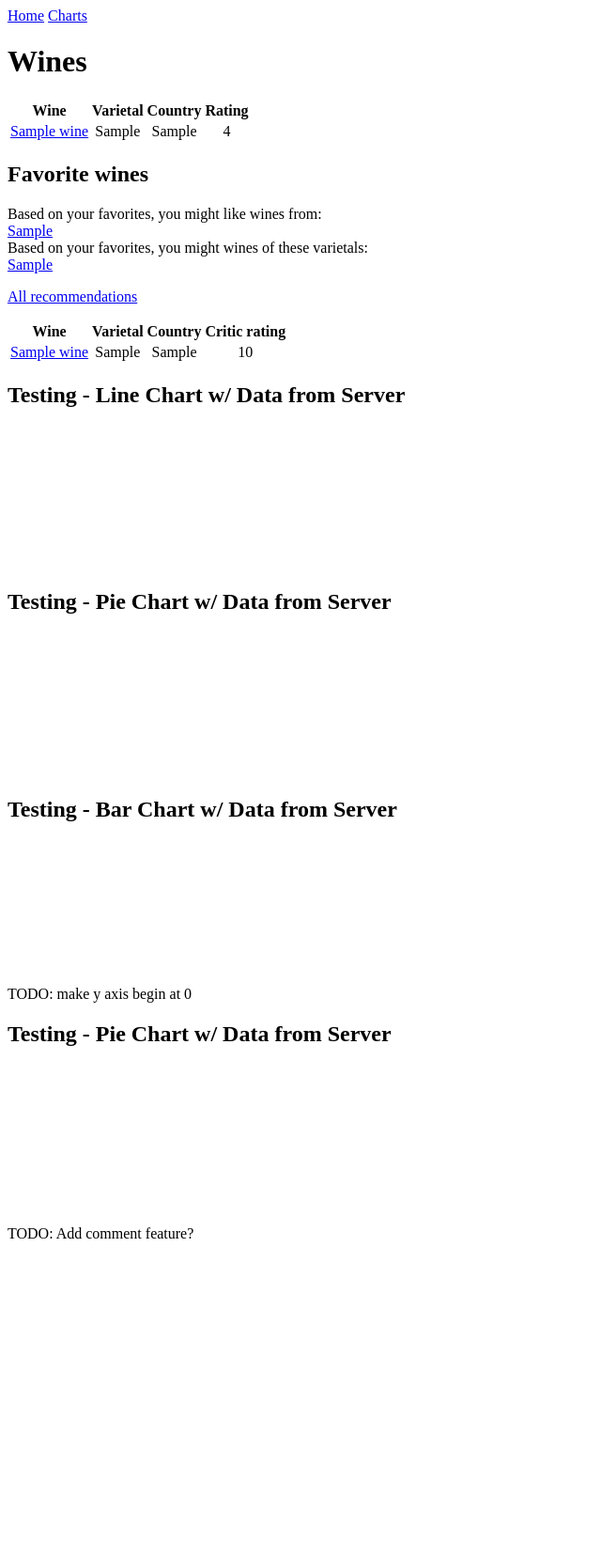
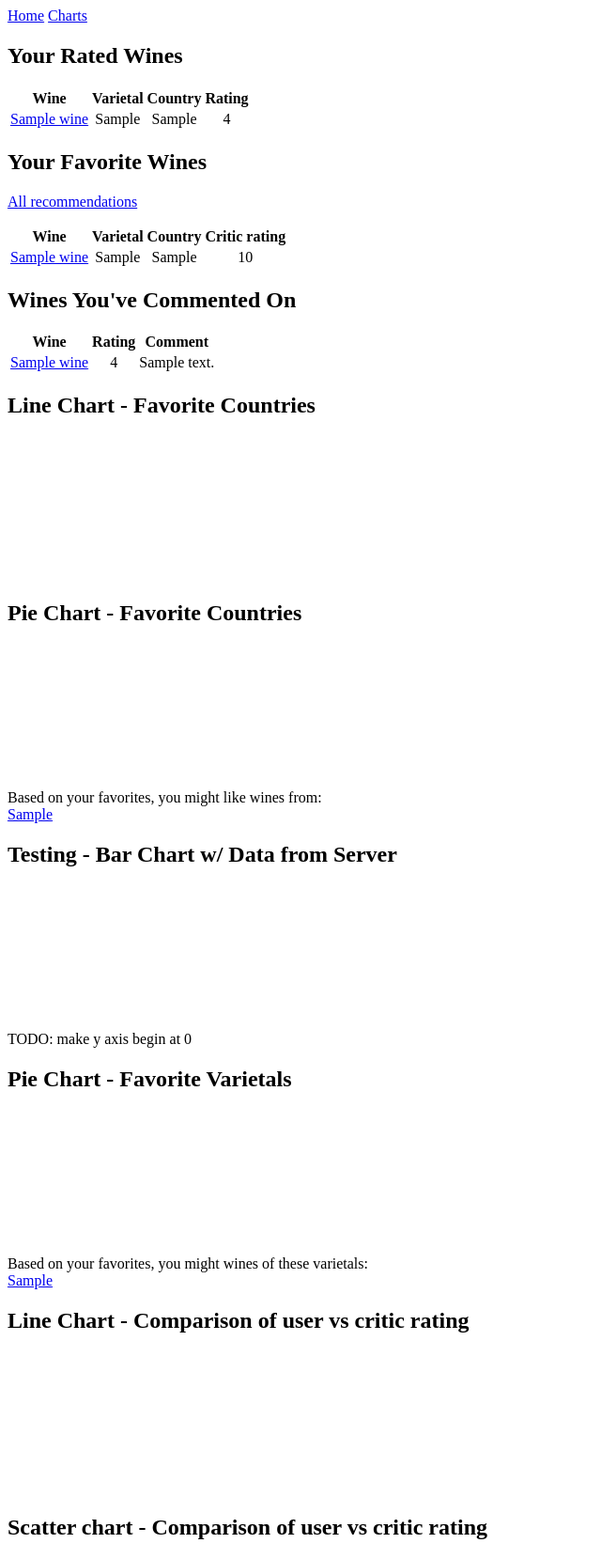
Before and after one commit to lyndabanh/Hackbright-Capstone-Topnote, a Flask app: page /users/1 in a window 1280 px wide. Shown: the top 1659 px of the page at 94% size, without its empty margins (0-640 px from the left). Before the commit the page ends 1318 px from the top, so only its background shows below. Run offline with Flask 2, Linux system fonts and the light colour scheme; tables that the repository leaves empty hold one stand-in row (values such as "Sample post"); data that the repository does not hold is empty; a map, chart or similar area stays blank; some libraries are stand-ins or nearby versions.

Commit message:
Wine_details page has wine meta data, forms for favorite/rate/comment, table of ratings and average rating. One form for rating and commenting, but independent rating/commenting or independent updating of rating/commenting buggy.

```diff
--- a/server.py
+++ b/server.py
@@ -102,20 +102,6 @@ def log_out():
     return redirect('/')
 
 
-# @app.route('/wines')
-# def all_wines():
-#     """Display all wines."""
-
-#     wines = crud.all_wines()
-
-#     if 'user_id' in session:
-#     #why does 'in session:' not work after you log in, then log out?
-#         user = crud.get_user_by_id(session['user_id'])
-#         return render_template('all_wines.html', wines=wines, user=user)
-
-#     else:
-#         return render_template('all_wines.html', wines=wines)
-
 @app.route('/wines')
 def all_wines():
     """Display wine countries"""
@@ -165,59 +151,100 @@ def wines_by_variety(variety):
     else:
         return render_template('wine_by_variety.html', wines=wines)
 
+# #code for smaller wine details page and wine details ratings on diff page
+# @app.route('/wines/<int:wine_id>')
+# def wine_by_id(wine_id):
 
+#     wine = crud.get_wine_by_id(wine_id)
+
+#     #Query to see if current user whose logged in already rated this wine
+#     #If the user already rated this wine, add an if conditional to the html page
+#     #In the html page, include a message that says you've already rated this and give option to update/edit your rating
+#     #Render update rating form
+
+#     if session:
+#         # user_id = session['user_id']
+#         user = crud.get_user_by_id(session['user_id'])
+#         current_users_rating = crud.get_rating_by_user_id_and_wine_id(user.user_id, wine_id)
+#         favorites = crud.get_favorites_by_wine_id(wine_id)
+#         num_favorites = len(favorites)
+#         current_users_fav = crud.get_favorite_by_user_id_and_wine_id(user.user_id, wine_id)
+#         return render_template('wine_details.html', wine_id=wine_id,
+#                                                     wine=wine,
+#                                                     user=user,
+#                                                     current_users_rating=current_users_rating,
+#                                                     num_favorites=num_favorites,
+#                                                     current_users_fav=current_users_fav)
+#     else:
+#         favorites = crud.get_favorites_by_wine_id(wine_id)
+#         num_favorites = len(favorites)
+#         return render_template('wine_details.html', wine_id=wine_id,
+#                                                     wine=wine,
+#                                                     num_favorites=num_favorites)
+
+# # # this app route pairs with app route/view fxn for smaller wine details page + separate wine details ratings page
+# # @app.route('/wines/<int:wine_id>/ratings')
+# # def create_update_or_favorite(wine_id):
+
+# #     user = crud.get_user_by_id(session['user_id'])
+# #     wine = crud.get_wine_by_id(wine_id)
+
+# #     # rating = request.form.get('rating')
+# #     # comment = request.form.get('comment')
+# #     # favorite = request.form.get('favorite')
+
+# #     # new_rating = request.form.get('new_rating')
+# #     # new_comment = request.form.get('new_comment')
+
+
+# #     # #if logged in user makes a new rating, add the rating to the ratings table
+# #     # if rating:
+# #     #     crud.rating(user, wine, rating)
+# #     #     crud.comment(user, wine, comment)
+# #     #     return redirect(f'/wines/{wine_id}')
+# #     # #if logged in user updates a previously created rating, update the rating in the ratings table
+# #     # elif new_rating:
+# #     #     crud.update_rating(user, wine, new_rating)
+# #     #     crud.update_comment(user, wine, new_comment)
+# #     #     return redirect(f'/wines/{wine_id}')
+# #     # elif favorite:
+# #     #     crud.favorite(user,wine)
+# #     #     return redirect(f'/wines/{wine_id}')
+# #     # else:
+# #     #     crud.unfavorite(user.user_id, wine.wine_id)
+# #     #     return redirect(f'/wines/{wine_id}')
+
+# #     #if 1 or more ratings for this wine exist(s), calculate average rating
+# #     ratings = crud.get_ratings_by_wine_id(wine_id)
+# #     if ratings:
+# #         #add ratings to a list
+# #         list_of_ratings = [rating.rating for rating in ratings]
+
+# #         #calculate average and round to tenth
+# #         average = sum(list_of_ratings)/len(list_of_ratings)
+# #         average = round(average,1)
+
+# #         #TODO: Implement the following sorted tabled, if desired
+# #         desc_ordered_ratings = crud.get_and_order_rating_by_wine_id(wine_id)
+# #         return render_template('/wine_ratings.html', user=user,
+# #                                                     wine=wine,
+# #                                                     average=average,
+# #                                                     desc_ordered_ratings=desc_ordered_ratings)
+# #         # return redirect(f'/wines/{wine_id}', user=user, wine=wine, average=average, desc_ordered_ratings=desc_ordered_ratings)
+# #         # return redirect(f'/wines/{wine_id}')
+# #     return render_template('/wine_ratings.html', user=user,
+# #                                                 wine=wine)
+# #     # return redirect(f'/wines/{wine_id}', user=user, wine=wine)
+# #     # return redirect(f'/wines/{wine_id}')
+
+
+# #code for bigger wine details page
 @app.route('/wines/<int:wine_id>')
 def wine_by_id(wine_id):
 
     wine = crud.get_wine_by_id(wine_id)
+    ratings = crud.get_ratings_by_wine_id(wine_id)
 
-    #Query to see if current user whose logged in already rated this wine
-    #If the user already rated this wine, add an if conditional to the html page
-    #In the html page, include a message that says you've already rated this and give option to update/edit your rating
-    #Render update rating form
-
-    if session:
-        user_id = session['user_id']
-        user = crud.get_user_by_id(user_id)
-        current_users_rating = crud.get_rating_by_user_id_and_wine_id(user_id, wine_id)
-        favorites = crud.get_favorites_by_wine_id(wine_id)
-        num_favorites = len(favorites)
-        current_users_fav = crud.get_favorite_by_user_id_and_wine_id(user_id, wine_id)
-        return render_template('wine_details.html', wine_id=wine_id, wine=wine, user_id=user_id, user=user, current_users_rating=current_users_rating, num_favorites=num_favorites, current_users_fav=current_users_fav)
-
-    else:
-        favorites = crud.get_favorites_by_wine_id(wine_id)
-        num_favorites = len(favorites)
-        return render_template('wine_details.html', wine_id=wine_id, wine=wine, num_favorites=num_favorites)
-
-
-@app.route('/wines/<int:wine_id>/ratings', methods=['POST'])
-def create_update_or_favorite(wine_id):
-    #change view function name
-    #this creates and updates favorites AND ratings
-
-    user = crud.get_user_by_id(session['user_id'])
-    wine = crud.get_wine_by_id(wine_id)
-
-    rating = request.form.get('rating')
-    new_rating = request.form.get('new_rating')
-    favorite = request.form.get('favorite')
-
-    #if logged in user makes a new rating, add the rating to the ratings table
-    if rating:
-        crud.rating(user, wine, rating)
-    #if logged in user updates a previously created rating, update the rating in the ratings table
-    elif new_rating:
-        crud.update_rating(user, wine, new_rating)
-    elif favorite:
-        crud.favorite(user,wine)
-        return redirect(f'/wines/{wine_id}')
-    else:
-        crud.unfavorite(user.user_id, wine.wine_id)
-        return redirect(f'/wines/{wine_id}')
-
-    #if 1 or more ratings for this wine exist(s), calculate average rating
-    ratings = crud.get_ratings_by_wine_id(wine_id)
     if ratings:
         #add ratings to a list
         list_of_ratings = [rating.rating for rating in ratings]
@@ -228,25 +255,100 @@ def create_update_or_favorite(wine_id):
 
         #TODO: Implement the following sorted tabled, if desired
         desc_ordered_ratings = crud.get_and_order_rating_by_wine_id(wine_id)
-        return render_template('/wine_ratings.html', user=user, wine=wine, average=average, desc_ordered_ratings=desc_ordered_ratings)
-        # return redirect('/wine_details.html', user=user, wine=wine, average=average, desc_ordered_ratings=desc_ordered_ratings)
 
-    return render_template('/wine_ratings.html', user=user, wine=wine)
-    # return redirect('/wine_details.html', user=user, wine=wine)
+        if session:
+            # user_id = session['user_id']
+            user = crud.get_user_by_id(session['user_id'])
+            current_users_rating = crud.get_rating_by_user_id_and_wine_id(user.user_id, wine_id)
+            favorites = crud.get_favorites_by_wine_id(wine_id)
+            num_favorites = len(favorites)
+            current_users_fav = crud.get_favorite_by_user_id_and_wine_id(user.user_id, wine_id)
+            return render_template('wine_details.html', wine_id=wine_id,
+                                                        wine=wine,
+                                                        user=user,
+                                                        current_users_rating=current_users_rating,
+                                                        num_favorites=num_favorites,
+                                                        current_users_fav=current_users_fav,
+                                                        average=average,
+                                                        desc_ordered_ratings=desc_ordered_ratings)
+        else:
+            favorites = crud.get_favorites_by_wine_id(wine_id)
+            num_favorites = len(favorites)
+            return render_template('wine_details.html', wine=wine,
+                                                        num_favorites=num_favorites,
+                                                        average=average,
+                                                        desc_ordered_ratings=desc_ordered_ratings)
+
+    else:
+        if session:
+            # user_id = session['user_id']
+            user = crud.get_user_by_id(session['user_id'])
+            current_users_rating = crud.get_rating_by_user_id_and_wine_id(user.user_id, wine_id)
+            favorites = crud.get_favorites_by_wine_id(wine_id)
+            num_favorites = len(favorites)
+            current_users_fav = crud.get_favorite_by_user_id_and_wine_id(user.user_id, wine_id)
+            return render_template('wine_details.html', wine_id=wine_id,
+                                                        wine=wine,
+                                                        user=user,
+                                                        current_users_rating=current_users_rating,
+                                                        num_favorites=num_favorites,
+                                                        current_users_fav=current_users_fav)
+        else:
+            favorites = crud.get_favorites_by_wine_id(wine_id)
+            num_favorites = len(favorites)
+            return render_template('wine_details.html', wine=wine,
+                                                        num_favorites=num_favorites)
 
 
-#if using AJAX to favorite/unfavorite
-# @app.route('/wines/<int:wine_id>')
-# # ('/wines/favorite/<int:wine_id>')
-# def favorite_wine():
-#     """Create a favorite wine and add to db."""
-#     user = crud.get_user_by_id(session['user_id'])
-#     wine = crud.get_wine_by_id(wine_id)
-#     # return crud.favorite()  this line of code seemed to work??
-#     if user and wine:
-#         crud.favorite(user, wine)
+@app.route('/wines/<int:wine_id>/ratings', methods=['POST'])
+def create_update_or_favorite(wine_id):
 
-#         return jsonify({'You liked this wine!'})
+    user = crud.get_user_by_id(session['user_id'])
+    wine = crud.get_wine_by_id(wine_id)
+
+    rating = request.form.get('rating')
+    comment = request.form.get('comment')
+    favorite = request.form.get('favorite')
+
+    new_rating = request.form.get('new_rating')
+    new_comment = request.form.get('new_comment')
+
+
+    #if logged in user makes a new rating, add the rating to the ratings table
+    if rating:
+        crud.rating(user, wine, rating)
+        crud.comment(user, wine, comment)
+        return redirect(f'/wines/{wine_id}')
+    #if logged in user updates a previously created rating, update the rating in the ratings table
+    elif new_rating:
+        crud.update_rating(user, wine, new_rating)
+        crud.update_comment(user, wine, new_comment)
+        return redirect(f'/wines/{wine_id}')
+    elif favorite:
+        crud.favorite(user,wine)
+        return redirect(f'/wines/{wine_id}')
+    else:
+        crud.unfavorite(user.user_id, wine.wine_id)
+        return redirect(f'/wines/{wine_id}')
+
+#     # #if 1 or more ratings for this wine exist(s), calculate average rating
+#     # ratings = crud.get_ratings_by_wine_id(wine_id)
+#     # if ratings:
+#     #     #add ratings to a list
+#     #     list_of_ratings = [rating.rating for rating in ratings]
+
+#     #     #calculate average and round to tenth
+#     #     average = sum(list_of_ratings)/len(list_of_ratings)
+#     #     average = round(average,1)
+
+#     #     #TODO: Implement the following sorted tabled, if desired
+#     #     desc_ordered_ratings = crud.get_and_order_rating_by_wine_id(wine_id)
+#     #     return render_template('/wine_details.html', user=user, wine=wine, average=average, desc_ordered_ratings=desc_ordered_ratings)
+#     #     # return redirect(f'/wines/{wine_id}', user=user, wine=wine, average=average, desc_ordered_ratings=desc_ordered_ratings)
+#     #     # return redirect(f'/wines/{wine_id}')
+#     # return render_template('/wine_details.html', user=user, wine=wine)
+#     # # return redirect(f'/wines/{wine_id}', user=user, wine=wine)
+#     # # return redirect(f'/wines/{wine_id}')
 
 
 @app.route('/users')
@@ -271,10 +373,17 @@ def user_by_id(user_id):
     fav_wines = crud.get_favorites_by_user_id(user_id)
     fav_countries = crud.get_fav_countries(user.user_id)
     fav_varietals = crud.get_fav_varietals(user.user_id)
-    #query doesn't work
-    #countries = crud.get_count_of_favorite_countries_by_user_id()
+    comments = crud.get_comments_by_user_id(user.user_id)
+    # wine_id = request.form.get('wine_id')
+    # rating = crud.get_rating_by_user_id_and_wine_id(user.user_id, wine_id)
 
-    return render_template('user_details.html', user=user, fav_wines=fav_wines, fav_countries=fav_countries, fav_varietals=fav_varietals)
+    ratings = crud.get_ratings_by_user_id(user.user_id)
+    dict_ratings = {rating.wine.wine_id:rating.rating for rating in ratings}
+    # dict_ratings = {}
+    # for rating in ratings:
+    #     dict_ratings[rating.wine.wine_id] = rating.rating
+
+    return render_template('user_details.html', user=user, fav_wines=fav_wines, fav_countries=fav_countries, fav_varietals=fav_varietals, comments=comments, dict_ratings=dict_ratings)
 
 
 @app.route('/fav_countries.json')
--- a/static/js/charts.js
+++ b/static/js/charts.js
@@ -1,46 +1,42 @@
 "use strict";
 
-$.get('/fav_countries.json', (res) => {
-  const data = [];
-  for (const item of res.data) {
-    data.push({x: item.country, y: item.num_fav});
-  }
-  const labels = [];
-  for (const country of res.data) {
-    labels.push(country.country);
-  }
+// $.get('/fav_countries.json', (res) => {
+//   const data = [];
+//   for (const item of res.data) {
+//     data.push({x: item.country, y: item.num_fav});
+//   }
+//   const labels = [];
+//   for (const country of res.data) {
+//     labels.push(country.country);
+//   }
 
-   new Chart(
-    $('#line-chart'),
-    {
-      type: 'line',
-      data: {
-        labels: labels,
-        datasets: [{
-            label: 'Countries',
-            data: data,
-            fill: false,
-            borderColor: 'rgb(75, 192, 192)',
-          }
-        ]
-      }
-    }
-  );
-});
+//    new Chart(
+//     $('#line-chart'),
+//     {
+//       type: 'line',
+//       data: {
+//         labels: labels,
+//         datasets: [{
+//             label: 'Countries',
+//             data: data,
+//             fill: false,
+//             borderColor: 'rgb(75, 192, 192)',
+//           }
+//         ]
+//       }
+//     }
+//   );
+// });
 
 
 $.get('/fav_countries.json', (res) => {
-  // const labels = [];
-  // for (const country of res.data) {
-  //   labels.push(country.country);
-  // }
-  const labels = [];
-  const datas = [];
-  const colors = [];
+  const labels2 = [];
+  const data2 = [];
+  const colors2 = [];
   for (const item of res.data) {
-    labels.push(item.country);
-    datas.push(item.num_fav);
-    colors.push(`rgb(${Math.floor(Math.random() * 255)},${Math.floor(Math.random() * 255)},${Math.floor(Math.random() * 255)})`)
+    labels2.push(item.country);
+    data2.push(item.num_fav);
+    colors2.push(`rgb(${Math.floor(Math.random() * 255)},${Math.floor(Math.random() * 255)},${Math.floor(Math.random() * 255)})`)
   }
 
 // look up how to randomly select colors
@@ -50,87 +46,9 @@ $.get('/fav_countries.json', (res) => {
     {
       type: 'pie',
       data: {
-        labels: labels,
+        labels: labels2,
         datasets: [{
           label: 'Countries of Favorite Wines',
-          data: datas,
-          backgroundColor: colors,
-          // backgroundColor: [
-          //   'rgb(255, 99, 132)',
-          //   'rgb(54, 162, 235)',
-          //   'rgb(255, 205, 86)'
-          //   ],
-        }]
-      }
-    }
-  );
-});
-
-$.get('/fav_countires.json', (res) => {
-  // const labels = [];
-  // for (const country of res.data) {
-  //   labels.push(country.country);
-  // }
-  const labels = [];
-  const datas = [];
-  const colors = [];
-  for (const item of res.data) {
-    labels.push(item.country);
-    datas.push(item.num_fav);
-    colors.push(`rgb(${Math.floor(Math.random() * 255)},${Math.floor(Math.random() * 255)},${Math.floor(Math.random() * 255)})`)
-  }
-
-
-console.log(datas,labels)
-  new Chart(
-    $('#bar-chart'),
-    {
-      type: 'bar',
-      data: {
-        labels: labels,
-        datasets: [{
-          label: 'Most Favorited Countries',
-          data: datas,
-          backgroundColor: colors,
-          borderColor: colors,
-          borderWidth: 1,
-        }]
-      },
-      options: {
-        scales: {
-          y: {
-            beginAtZero: true,
-          }
-        }
-      }
-    }
-  );
-});
-
-
-$.get('/fav_varietals.json', (res) => {
-  // const labels = [];
-  // for (const country of res.data) {
-  //   labels.push(country.country);
-  // }
-  const labels2 = [];
-  const data2 = [];
-  const colors2 = [];
-  for (const item of res.data) {
-    labels2.push(item.variety);
-    data2.push(item.num_fav);
-    colors2.push(`rgb(${Math.floor(Math.random() * 255)},${Math.floor(Math.random() * 255)},${Math.floor(Math.random() * 255)})`)
-  }
-
-console.log(data2,labels2,colors2),
-  new Chart(
-    $('#pie-chart2'),
-    {
-      type: 'pie',
-      data: {
-        labels: labels2,
-        datasets: [{
-          label: 'Favorite Wine Varietals',
           data: data2,
           backgroundColor: colors2,
         }]
@@ -138,3 +56,106 @@ console.log(data2,labels2,colors2),
     }
   );
 });
+
+// $.get('/fav_countires.json', (res) => {
+//   const labels3 = [];
+//   const data3 = [];
+//   const colors3 = [];
+//   for (const item of res.data) {
+//     labels3.push(item.country);
+//     data3.push(item.num_fav);
+//     colors3.push(`rgb(${Math.floor(Math.random() * 255)},${Math.floor(Math.random() * 255)},${Math.floor(Math.random() * 255)})`)
+//   }
+
+//   new Chart(
+//     $('#bar-chart'),
+//     {
+//       type: 'bar',
+//       data: {
+//         labels: labels3,
+//         datasets: [{
+//           label: 'Most Favorited Countries',
+//           data: data3,
+//           backgroundColor: colors3,
+//           borderColor: colors3,
+//           borderWidth: 1,
+//         }]
+//       },
+//       // options: {
+//       //   scales: {
+//       //     y: {
+//       //       beginAtZero: true,
+//       //     }
+//       //   }
+//       // }
+//     }
+//   );
+// });
+
+
+$.get('/fav_varietals.json', (res) => {
+  const labels4 = [];
+  const data4 = [];
+  const colors4 = [];
+  for (const item of res.data) {
+    labels4.push(item.variety);
+    data4.push(item.num_fav);
+    colors4.push(`rgb(${Math.floor(Math.random() * 255)},${Math.floor(Math.random() * 255)},${Math.floor(Math.random() * 255)})`)
+  }
+
+console.log(data4,labels4,colors4),
+  new Chart(
+    $('#pie-chart2'),
+    {
+      type: 'pie',
+      data: {
+        labels: labels4,
+        datasets: [{
+          label: 'Favorite Wine Varietals',
+          data: data4,
+          backgroundColor: colors4,
+        }]
+      }
+    }
+  );
+});
+
+
+$.get('/ratings.json', (res) => {
+  const data3 = [];
+  for (const item of res.data) {
+    data3.push({x: item.wine_id, y: item.user_rating});
+  }
+  const data3b = [];
+  for (const item of res.data) {
+    data3b.push({x: item.wine_id, y: item.critic_rating});
+  }
+  const labels3 = [];
+  for (const item of res.data) {
+    labels3.push(item.wine_id);
+  }
+
+  new Chart(
+    $('#line-chart2'),
+    {
+      type: 'line',
+      data: {
+        labels: labels3,
+        datasets: [{
+          label: 'User Rating',
+          data: data3,
+          fill: false,
+          borderColor: 'rgb(75, 192, 192)',
+          tension: 0.1
+        },
+        {
+          label: 'Critic Rating',
+          data: data3b,
+          fill: false,
+          borderColor: 'rgb(153, 76, 0)',
+          tension: 0.1
+        }]
+      }
+    }
+  );
+});
--- a/templates/homepage.html
+++ b/templates/homepage.html
@@ -31,4 +31,6 @@
         <a href="/logout">Log Out</a>
     {% endif %}
 
+    <div>Bootstrap modal window vs flash message or alert for login, favorite, rate.</div>
+
 {% endblock %}
--- a/templates/user_details.html
+++ b/templates/user_details.html
@@ -12,7 +12,7 @@
   <a href="/chartjs">Charts</a>
 
 {% if user.ratings %}
-<h1>Wines</h1>
+<h2>Your Rated Wines</h2>
   <table>
     <tr>
       <th>Wine</th>
@@ -34,15 +34,7 @@
 
   {% if user.favorites %}
   </table>
-  <h2>Favorite wines</h2>
-  <div>Based on your favorites, you might like wines from:</div>
-  {% for country in fav_countries %}
-  <div><a href="/wines/recs/country/{{ country }}">{{ country }}</a></div>
-  {% endfor %}
-  <div>Based on your favorites, you might wines of these varietals:</div>
-  {% for variety in fav_varietals %}
-  <div><a href="/wines/recs/variety/{{ variety }}">{{ variety }}</a></div>
-  {% endfor %}
+  <h2>Your Favorite Wines</h2>
   <p>
     <div><a href="/recs">All recommendations</a></div>
   </p>
@@ -68,19 +60,50 @@
     <div>You have not favorited any wines yet.</div>
   {% endif %}
 
+  <h2>Wines You've Commented On</h2>
 
-  <h2>Testing - Line Chart w/ Data from Server</h2>
+  <table>
+    <tr>
+      <th>Wine</th>
+      <th>Rating</th>
+      <th>Comment</th>
+    </tr>
+    {% for comment in user.comments %}
+    <tr>
+      <td><a href="/wines/{{ comment.wine.wine_id }}">{{ comment.wine.title }}</a></td>
+      <td>{{ dict_ratings[comment.wine.wine_id] }}</td>
+      <td>{{ comment.comment }}</td>
+    </tr>
+    {% endfor %}
+  </table>
+
+
+  <h2>Line Chart - Favorite Countries</h2>
   <canvas id="line-chart"></canvas>
 
-  <h2>Testing - Pie Chart w/ Data from Server</h2>
+  <h2>Pie Chart - Favorite Countries</h2>
   <canvas id="pie-chart"></canvas>
+  <div>Based on your favorites, you might like wines from:</div>
+  {% for country in fav_countries %}
+  <div><a href="/wines/recs/country/{{ country }}">{{ country }}</a></div>
+  {% endfor %}
 
   <h2>Testing - Bar Chart w/ Data from Server</h2>
   <canvas id="bar-chart"></canvas>
   <div>TODO: make y axis begin at 0</div>
 
-  <h2>Testing - Pie Chart w/ Data from Server</h2>
+  <h2>Pie Chart - Favorite Varietals</h2>
   <canvas id="pie-chart2"></canvas>
+  <div>Based on your favorites, you might wines of these varietals:</div>
+  {% for variety in fav_varietals %}
+  <div><a href="/wines/recs/variety/{{ variety }}">{{ variety }}</a></div>
+  {% endfor %}
+
+  <h2>Line Chart - Comparison of user vs critic rating</h2>
+  <canvas id="line-chart2"></canvas>
+
+  <h2>Scatter chart - Comparison of user vs critic rating</h2>
+  <canvas id="scatter-chart"></canvas>s
 
   <!-- <p>
     <div>Name: {{ user.name }}</div>
--- a/templates/wine_ratings.html
+++ b/templates/wine_ratings.html
@@ -28,7 +28,7 @@
         </tr>
         {% endfor %}
     </table>
-    <p>TODO: Add JS/AJAX "onclick" to sort ratings</p>
+    <p>TODO: Bootstrap tables has sorting function</p>
     <table>
         <tr>
             <th>User</th>
```
Also changed, not shown: crud.py (+48 -11 lines), templates/wine_details.html (+59 -13 lines).
